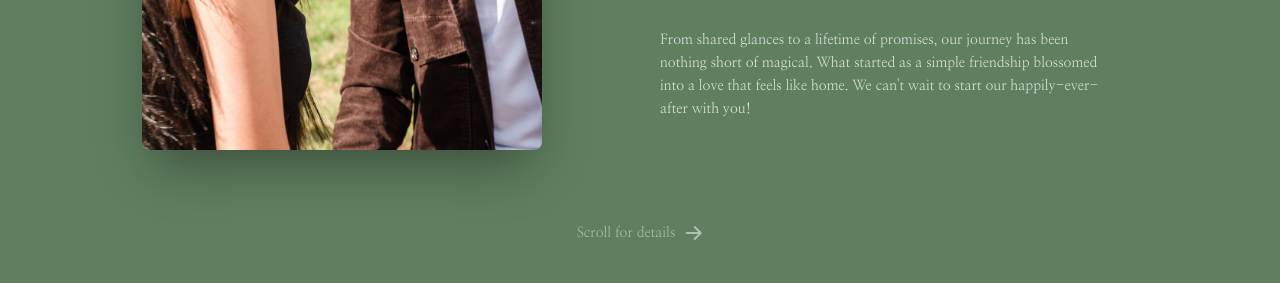
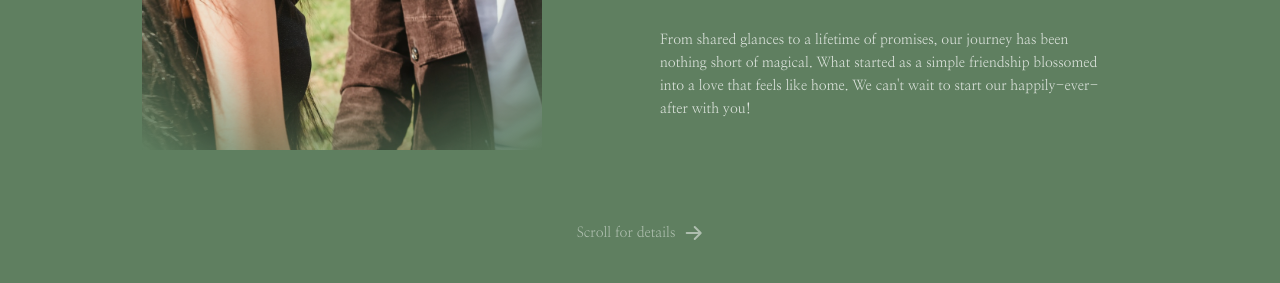
Before and after one commit to amitvadnere/wedding-website, a plain HTML site: page index.html in a window 1280 px wide. Shown: the part 517-800 px from the top of the page. Drawn offline with nearby package versions, Linux system fonts and the light colour scheme.

Commit message:
feat(design): Blend home page photo into background
- Removes the hard border and shadow from the main couple's photo.
- Applies a CSS mask to create soft, faded edges, allowing the image to blend seamlessly into the dark background for a more integrated and elegant look.

```diff
--- a/css/style.css
+++ b/css/style.css
@@ -44,20 +44,21 @@ h1, h2, h3 {
     box-shadow: 0 10px 30px -10px rgba(0,0,0,0.3);
 }
 
-/* New Styles for the combined Home Section */
+/* Updated Styles for the blended Home Section photo */
 .home-photo-container {
     width: 100%;
     max-width: 400px;
     margin: 0 auto;
     aspect-ratio: 3 / 4;
-    box-shadow: 0 25px 50px -12px rgba(0,0,0,0.4);
-    border-radius: 0.5rem;
     overflow: hidden;
+    /* This creates the soft, faded edge effect */
+    mask-image: radial-gradient(circle, black 60%, transparent 100%);
 }
 .story-photo {
     width: 100%;
     height: 100%;
     object-fit: cover;
+    opacity: 0.9; /* Slightly reduce opacity to blend better */
 }
 
 
```
